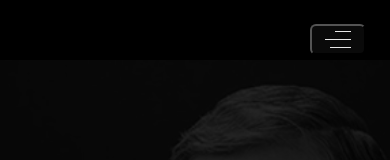
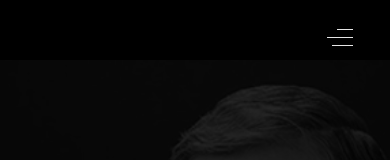
Before and after one commit to carlosrodmor/portfolio-chema, a Vue app: page / in a window 390 px wide. Shown: the top 160 px of the page. Built offline with nearby package versions, Linux system fonts and the light colour scheme.

Commit message:
Refactor Navbar component styles: removed background and blur effects, updated to a transparent background with no border for a cleaner look. Enhanced overall styling for improved visual consistency.

```diff
--- a/src/components/Navbar.vue
+++ b/src/components/Navbar.vue
@@ -185,11 +185,9 @@ export default {
     top: 1.5rem;
     right: 1.5rem;
     z-index: 1001;
-    background: rgba(20, 20, 20, 0.5);
-    backdrop-filter: blur(8px);
-    -webkit-backdrop-filter: blur(8px);
-    border-radius: 6px;
     padding: 0.8rem;
+    border: none;
+    background: transparent;
   }
 
   .nav-menu-active {
```
